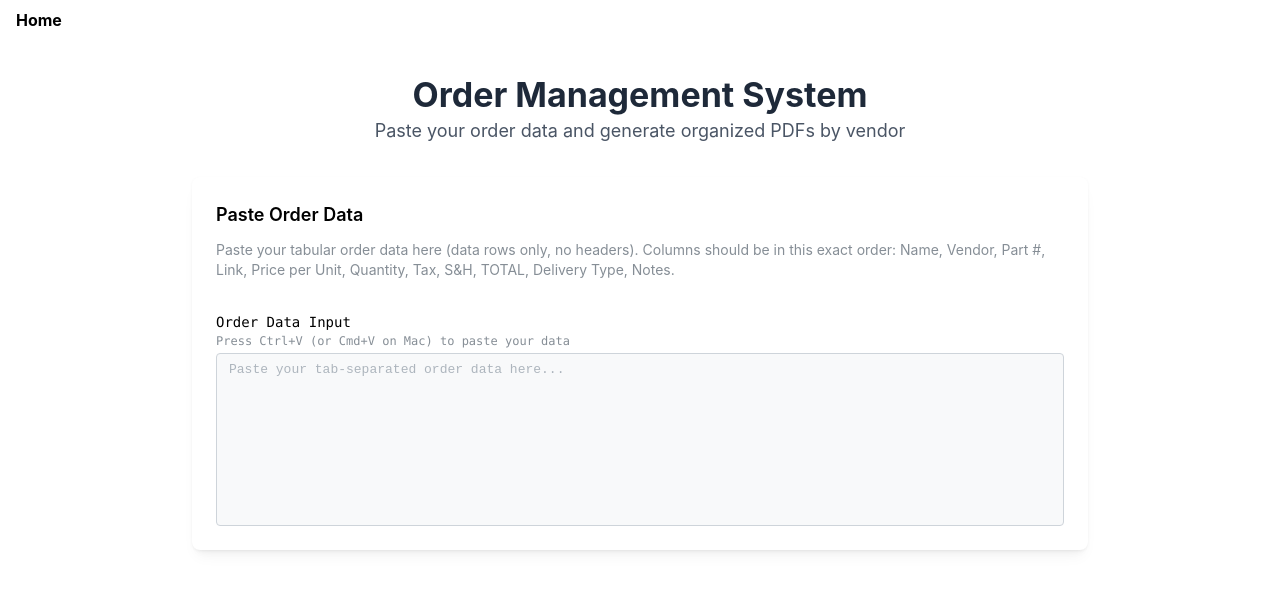
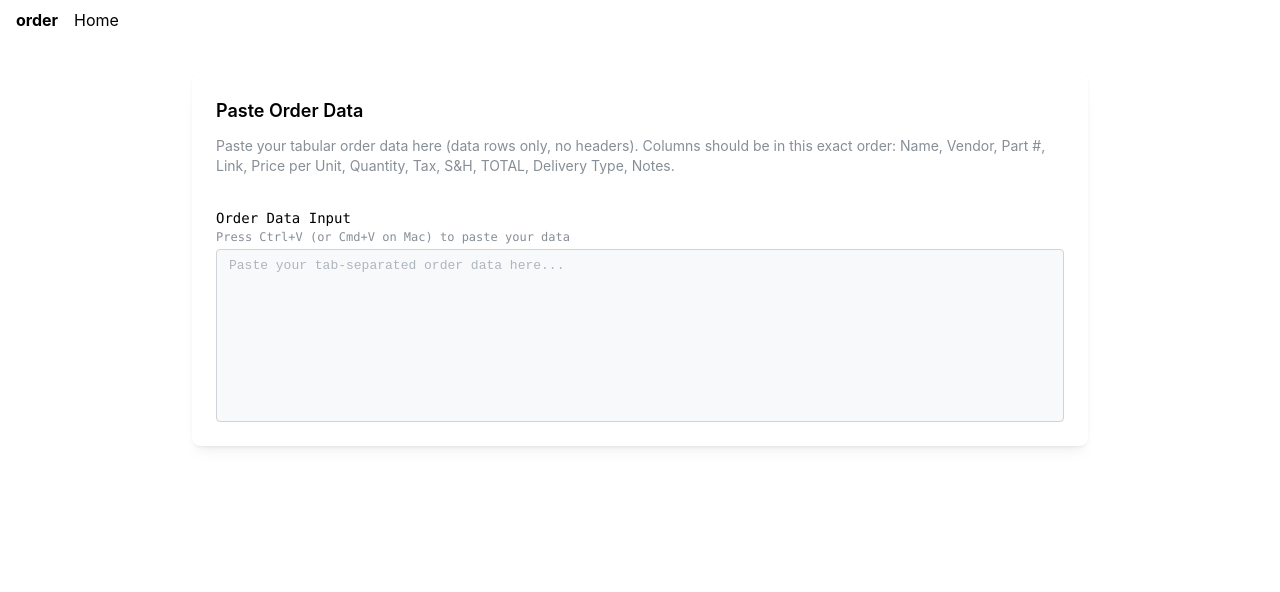
Before and after one commit to jasonappah/order, a React (Vite) app in the folder apps/order-desktop/: page / in a window 1280 px wide. Shown: the top 592 px of the page. Built offline with nearby package versions, Linux system fonts and the light colour scheme; what @react-pdf/renderer would draw is missing.

Commit message:
feat: clean up layout

```diff
--- a/apps/order-desktop/index.html
+++ b/apps/order-desktop/index.html
@@ -11,7 +11,7 @@
     />
     <link rel="apple-touch-icon" href="/logo192.png" />
     <link rel="manifest" href="/manifest.json" />
-    <title>Create TanStack App - order-desktop</title>
+    <title>order</title>
   </head>
   <body>
     <div id="app"></div>
--- a/apps/order-desktop/src/components/Header.tsx
+++ b/apps/order-desktop/src/components/Header.tsx
@@ -5,6 +5,9 @@ export default function Header() {
     <header className="p-2 flex gap-2 bg-white text-black justify-between">
       <nav className="flex flex-row">
         <div className="px-2 font-bold">
+          <p>order</p>
+        </div>
+        <div className="px-2">
           <Link to="/">Home</Link>
         </div>
       </nav>
--- a/apps/order-desktop/src/routes/index.tsx
+++ b/apps/order-desktop/src/routes/index.tsx
@@ -11,15 +11,6 @@ function App() {
   return (
     <Container size="xl" className="py-8">
       <Stack gap="xl">
-        <div className="text-center">
-          <Title order={1} className="text-3xl font-bold text-gray-800 mb-2">
-            Order Management System
-          </Title>
-          <p className="text-gray-600 text-lg">
-            Paste your order data and generate organized PDFs by vendor
-          </p>
-        </div>
-
         <OrderClipboardPaste
           className="max-w-4xl mx-auto"
         />
```
